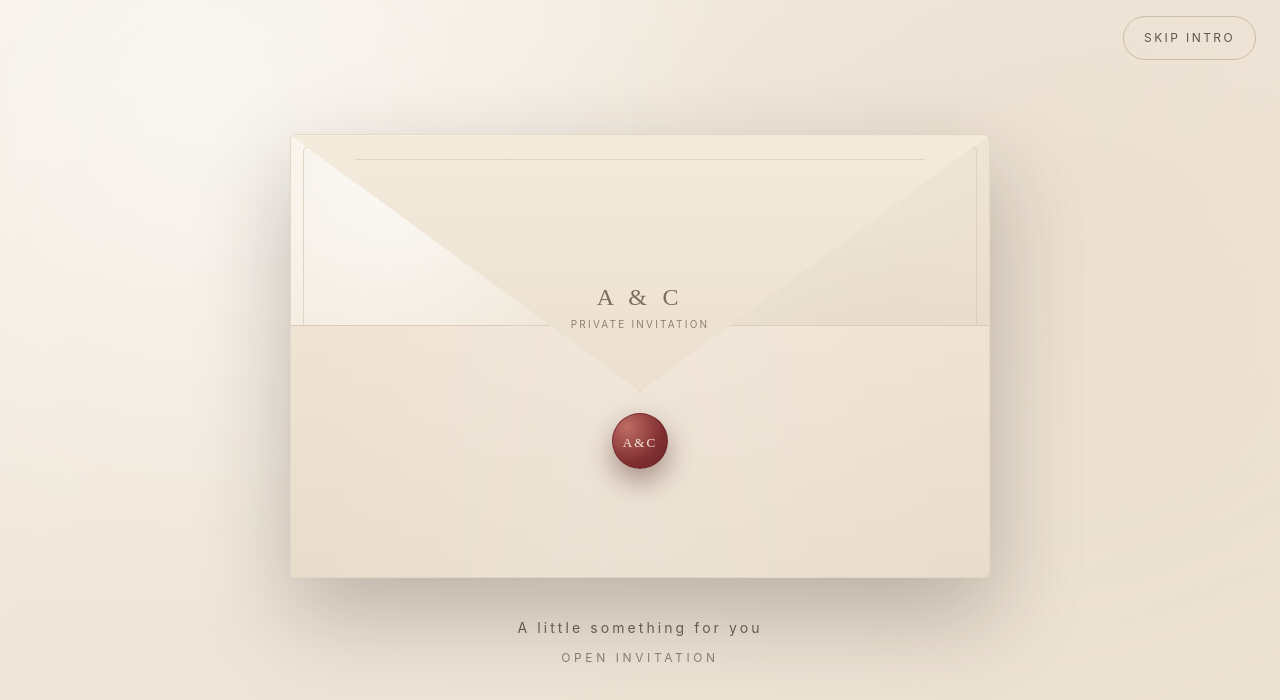
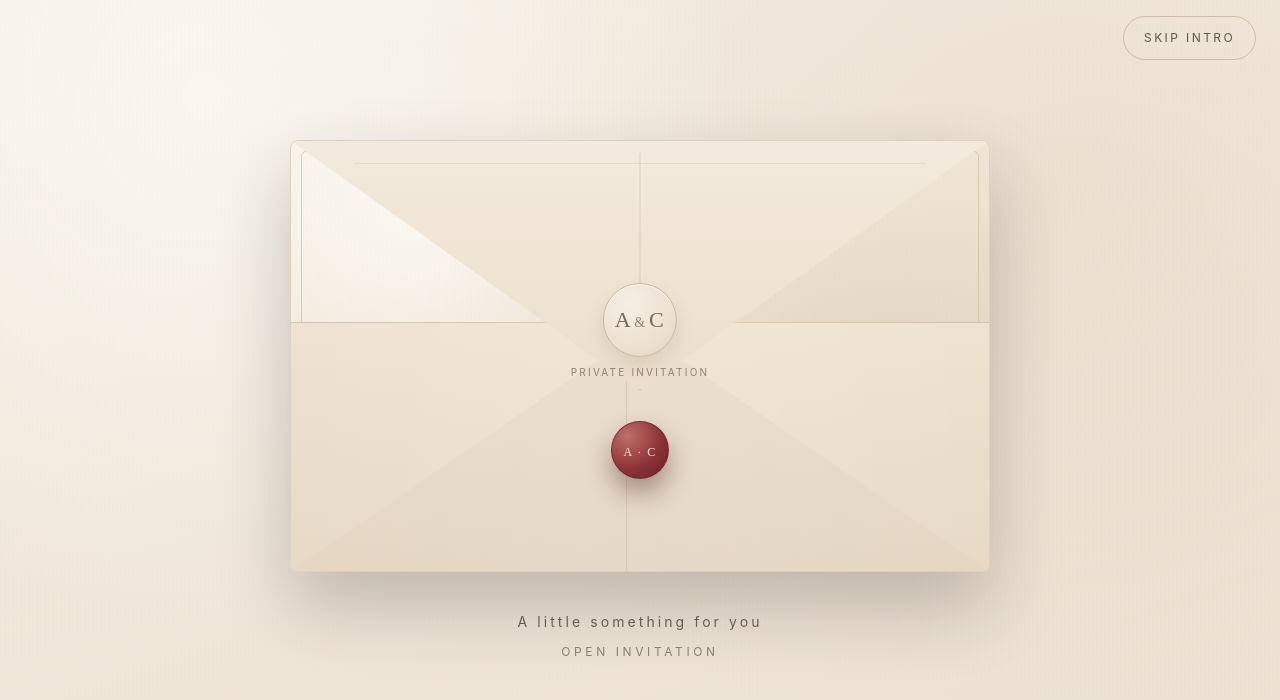
Before and after one commit to aaron-southey/save-the-date, a Next.js app: page / in a window 1280 px wide. Shown: the top 700 px of the page. Built offline with nearby package versions, Linux system fonts and the light colour scheme.

Commit message:
Rework envelope and initials design
Co-authored-by: aaron-southey <118404623+aaron-southey@users.noreply.github.com>

```diff
--- a/components/invitation/Envelope.tsx
+++ b/components/invitation/Envelope.tsx
@@ -14,17 +14,26 @@ type EnvelopeProps = {
 
 export function Envelope({ onOpen, pressed, released, flapOpen, disabled, invitee }: EnvelopeProps) {
   return (
-    <div className="relative w-[min(90vw,700px)]">
+    <div className="relative w-[min(92vw,700px)]">
       <motion.div
-        className="relative aspect-[1.58/1] overflow-hidden rounded-md border border-[#e4d7c6] bg-[linear-gradient(155deg,#f6efe3,#ede2d2_54%,#e8dbc9)] shadow-[0_36px_90px_rgba(38,31,26,0.26)]"
+        className="relative aspect-[1.62/1] overflow-hidden rounded-[8px] border border-[#dfd1bf] bg-[linear-gradient(160deg,#f7f0e4_0%,#eee1d0_48%,#e7d8c5_100%)] shadow-[0_34px_72px_rgba(40,33,28,0.24)]"
         animate={{ y: pressed ? 4 : 0, rotateZ: pressed ? -0.4 : 0 }}
         transition={{ duration: 0.3 }}
       >
-        <div className="pointer-events-none absolute inset-0 bg-[radial-gradient(circle_at_14%_12%,rgba(255,255,255,0.66),transparent_34%),radial-gradient(circle_at_84%_80%,rgba(145,120,96,0.12),transparent_40%)]" />
-        <div className="pointer-events-none absolute inset-0 opacity-40 mix-blend-multiply paper-grain" />
-        <div className="absolute left-3 right-3 top-3 bottom-3 rounded-[4px] border border-[#d7c8b5]/70" />
-        <div className="absolute inset-x-0 bottom-0 h-[57%] rounded-b-md border-t border-[#d8cab8] bg-[linear-gradient(180deg,#efe3d4,#e8dccb)]" />
-        <div className="absolute inset-x-0 bottom-0 h-[57%] bg-[linear-gradient(90deg,transparent,rgba(255,255,255,0.25)_45%,transparent)] opacity-60" />
+        <div className="pointer-events-none absolute inset-0 bg-[radial-gradient(circle_at_18%_16%,rgba(255,255,255,0.64),transparent_36%),radial-gradient(circle_at_84%_74%,rgba(132,109,89,0.12),transparent_42%)]" />
+        <div className="pointer-events-none absolute inset-0 opacity-35 mix-blend-multiply paper-grain" />
+        <div className="absolute inset-[10px] rounded-[5px] border border-[#d3c3ae]/80" />
+
+        <div className="absolute inset-x-0 bottom-0 h-[58%] rounded-b-[7px] border-t border-[#d4c2ab] bg-[linear-gradient(180deg,#efe2d1,#e7d9c6)]" />
+        <div
+          className="absolute bottom-0 left-0 h-[58%] w-[52%] border-r border-[#d3c0a9] bg-[linear-gradient(160deg,#ecdfcf,#e2d2be)]"
+          style={{ clipPath: "polygon(0 100%,100% 100%,100% 0)" }}
+        />
+        <div
+          className="absolute bottom-0 right-0 h-[58%] w-[52%] border-l border-[#d3c0a9] bg-[linear-gradient(200deg,#ecdfcf,#e2d2be)]"
+          style={{ clipPath: "polygon(0 100%,100% 100%,0 0)" }}
+        />
+        <div className="absolute inset-x-0 bottom-0 h-[58%] bg-[linear-gradient(90deg,transparent,rgba(255,255,255,0.22)_50%,transparent)] opacity-60" />
 
         <motion.div
           className="absolute inset-x-0 top-0 h-[58%] origin-top overflow-hidden"
@@ -33,18 +42,23 @@ export function Envelope({ onOpen, pressed, released, flapOpen, disabled, invite
           transition={{ duration: 1, ease: [0.19, 1, 0.22, 1] }}
         >
           <div
-            className="absolute inset-0 border-b border-[#d3c3af] bg-[linear-gradient(180deg,#f3ebdc,#ecdfcf)]"
+            className="absolute inset-0 border-b border-[#d4c2ab] bg-[linear-gradient(180deg,#f3eadd,#ecdecb)]"
             style={{ clipPath: "polygon(0 0,100% 0,50% 100%)" }}
           />
           <div
-            className="pointer-events-none absolute inset-[9%] border border-[#cfbfa9]/50"
+            className="pointer-events-none absolute inset-[9%] border border-[#ccb9a0]/60"
             style={{ clipPath: "polygon(0 0,100% 0,50% 100%)" }}
           />
+          <div className="pointer-events-none absolute left-1/2 top-[5%] h-[72%] w-px -translate-x-1/2 bg-[#d6c6b2]/70" />
         </motion.div>
 
         <div className="absolute left-1/2 top-[33%] -translate-x-1/2 text-center">
-          <p className="font-serif text-2xl tracking-[0.2em] text-[#7f6d5f]">A & C</p>
-          <p className="mt-1 text-[10px] uppercase tracking-[0.22em] text-[#8e7f73]">
+          <div className="mx-auto flex h-[74px] w-[74px] items-center justify-center rounded-full border border-[#cbb79f] bg-[radial-gradient(circle_at_35%_28%,#f6efe5,#ece0cf_64%,#e3d3be)] shadow-[inset_0_1px_0_rgba(255,255,255,0.65),0_8px_18px_rgba(87,70,55,0.12)]">
+            <p className="font-serif text-[22px] tracking-[0.08em] text-[#7a6758]">
+              A<span className="px-[2px] text-[14px] align-middle text-[#947f6e]">&</span>C
+            </p>
+          </div>
+          <p className="mt-2 text-[10px] uppercase tracking-[0.22em] text-[#8e7f73]">
             {invitee ? `To ${invitee}` : "Private Invitation"}
           </p>
         </div>
--- a/components/invitation/WaxSeal.tsx
+++ b/components/invitation/WaxSeal.tsx
@@ -16,7 +16,7 @@ export function WaxSeal({ onOpen, isPressed, isReleased, disabled }: WaxSealProp
       aria-label="Open invitation"
       onClick={onOpen}
       disabled={disabled}
-      className="absolute left-1/2 top-[63%] z-20 h-14 w-14 -translate-x-1/2 rounded-full border border-[#6a2427]/70 bg-[radial-gradient(circle_at_26%_24%,#bd6c63,#812f31_62%,#662325)] shadow-[0_12px_28px_rgba(65,20,21,0.42)] outline-none focus-visible:ring-2 focus-visible:ring-[#8f7461] focus-visible:ring-offset-2 focus-visible:ring-offset-[#f5efe4] disabled:cursor-not-allowed"
+      className="absolute left-1/2 top-[65%] z-20 h-[58px] w-[58px] -translate-x-1/2 rounded-full border border-[#6c2328]/70 bg-[radial-gradient(circle_at_28%_25%,#bf6f66,#8b3236_58%,#642226)] shadow-[0_14px_26px_rgba(62,20,21,0.4)] outline-none focus-visible:ring-2 focus-visible:ring-[#8f7461] focus-visible:ring-offset-2 focus-visible:ring-offset-[#f5efe4] disabled:cursor-not-allowed"
       animate={{
         scale: isPressed ? 0.92 : isReleased ? 0.5 : 1,
         opacity: isReleased ? 0 : 1,
@@ -24,7 +24,7 @@ export function WaxSeal({ onOpen, isPressed, isReleased, disabled }: WaxSealProp
       }}
       transition={{ duration: 0.35, ease: [0.22, 1, 0.36, 1] }}
     >
-      <span className="text-[13px] font-serif tracking-[0.16em] text-[#f7ebe0]">A&C</span>
+      <span className="text-[12px] font-serif tracking-[0.12em] text-[#f7ebe0]">A · C</span>
     </motion.button>
   );
 }
```
